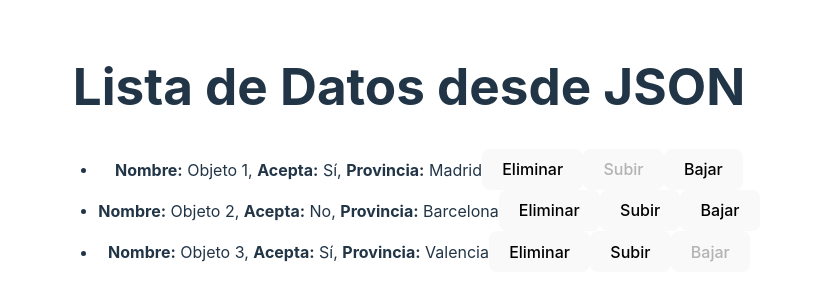
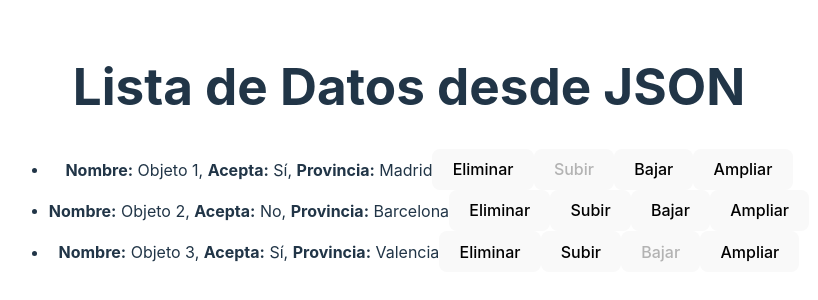
Before and after one commit to hello-world-capitanes/lista-form-equipo-2, a React (Vite) app in the folder lista-form-equipo2/: page / in a window 1280 px wide. Shown: the part 244-544 px from the top of the page, without its empty margins (231-1049 px from the left). Built offline with nearby package versions, Linux system fonts and the light colour scheme.

Commit message:
Terminado

```diff
--- a/lista-form-equipo2/src/App.jsx
+++ b/lista-form-equipo2/src/App.jsx
@@ -1,15 +1,30 @@
 import { useState } from 'react'
-import reactLogo from './assets/react.svg'
-import viteLogo from '/vite.svg'
 import './App.css'
-import Lista from './components/Lista'
+import Lista from './components/Lista/Lista'
 
 function App() {
   const [count, setCount] = useState(0)
 
+  const [listaDatos, setListaDatos] = useState([
+    {
+        "Nombre": "Objeto 1",
+        "Acepta": true,
+        "Provincia": "Madrid"
+      },
+      {
+        "Nombre": "Objeto 2",
+        "Acepta": false,
+        "Provincia": "Barcelona"
+      },
+      {
+        "Nombre": "Objeto 3",
+        "Acepta": true,
+        "Provincia": "Valencia"
+      }
+])
   return (
     <>
-      <Lista></Lista>
+      <Lista listaDatos={listaDatos} setListaDatos={setListaDatos}></Lista>
     </>
   )
 }
--- a/lista-form-equipo2/src/components/Lista.jsx
+++ b/lista-form-equipo2/src/components/Lista/Lista.jsx
@@ -1,24 +1,8 @@
 import { useState } from "react"
 
-function Lista (){
+function Lista ({listaDatos, setListaDatos}){
 
-    const [listaDatos, setListaDatos] = useState([
-        {
-            "Nombre": "Objeto 1",
-            "Acepta": true,
-            "Provincia": "Madrid"
-          },
-          {
-            "Nombre": "Objeto 2",
-            "Acepta": false,
-            "Provincia": "Barcelona"
-          },
-          {
-            "Nombre": "Objeto 3",
-            "Acepta": true,
-            "Provincia": "Valencia"
-          }
-    ])
+    const [verModal, setVerModal]=useState(false)
 
     function borrarElemento(nombre){
         setListaDatos((list)=>{
@@ -26,7 +10,6 @@ function Lista (){
             return nuevaLista
         })
     }
-
 
     function subir(index){
         let listaAux= [...listaDatos]
@@ -43,6 +26,10 @@ function Lista (){
         setListaDatos(listaAux)
     }
 
+    function abrirModal(datosPersona){
+        setVerModal(true)
+    }
+
     return (
     <div className="App">
         <h1>Lista de Datos desde JSON</h1>
@@ -53,7 +40,7 @@ function Lista (){
                 <button onClick={() => borrarElemento(item.Nombre)}>Eliminar</button>
                 <button disabled={(0===index) ? true : false} onClick={() => subir(index)}>Subir</button>
                 <button disabled={(listaDatos.length-1===index) ? true : false} onClick={() => bajar(index)}>Bajar</button>
-
+                <button onClick={()=>abrirModal(lista[index])} >Ampliar</button>
             </li>
         ))}
         </ul>
```
